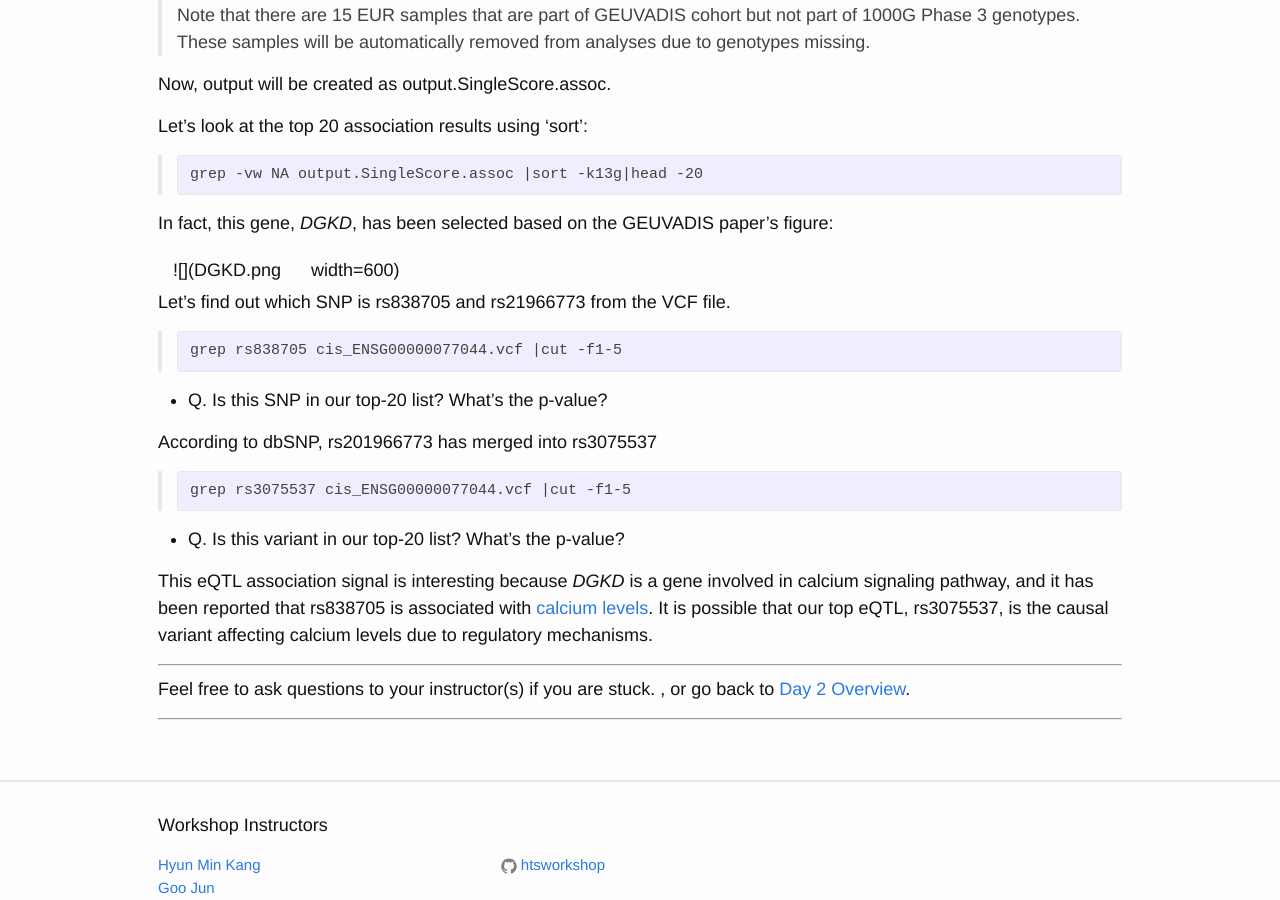
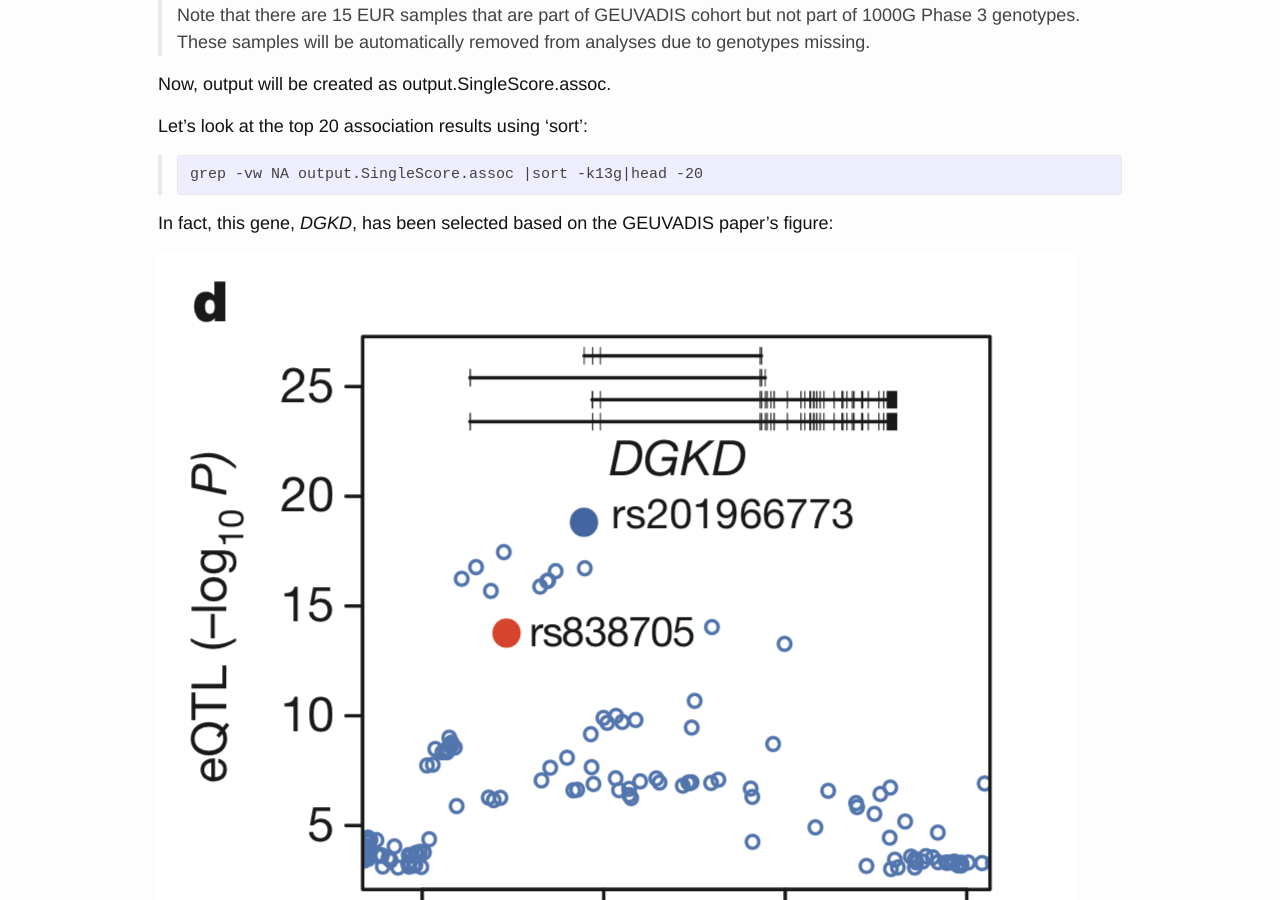
Before and after one commit to htsworkshop/stom-2018, a Jekyll site: the page built from class-material/day2-eqtl.md, in a window 1280 px wide and 900 px high, scrolled down 379 px. Built offline with Jekyll 4.4.1, drawn with Linux system fonts in a browser that asks for light colours.

Commit message:
Fixed a minor bug

```diff
--- a/class-material/day2-eqtl.md
+++ b/class-material/day2-eqtl.md
@@ -27,7 +27,7 @@ grep -vw NA output.SingleScore.assoc |sort -k13g|head -20 </pre>
 
 In fact, this gene, _DGKD_, has been selected based on the GEUVADIS paper's figure:
 
-![](DGKD.png | width=600)
+![](DGKD.png)
 
 
 Let's find out which SNP is rs838705 and rs21966773 from the VCF file.
```
Also changed, not shown: 1 other file.
